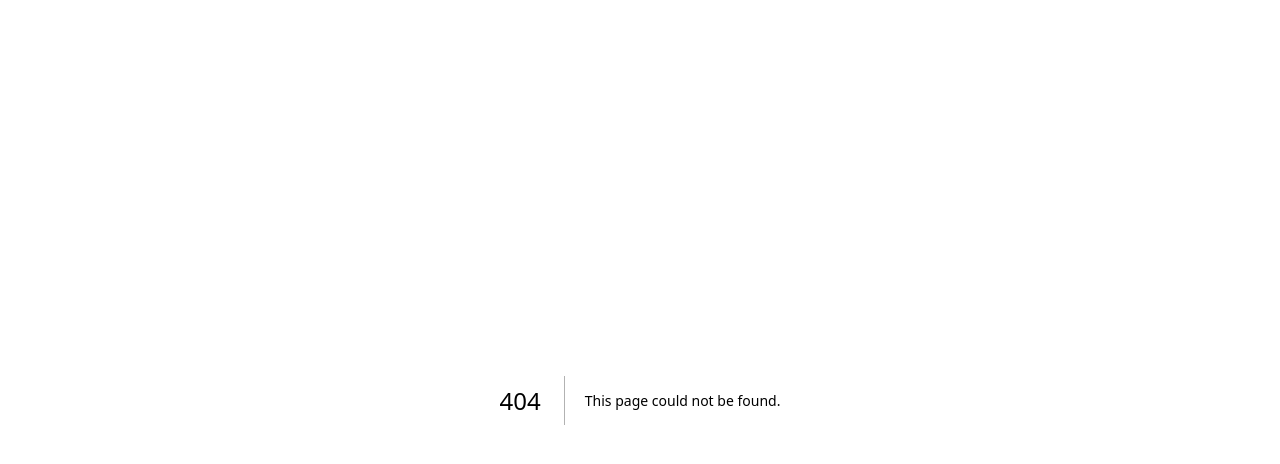
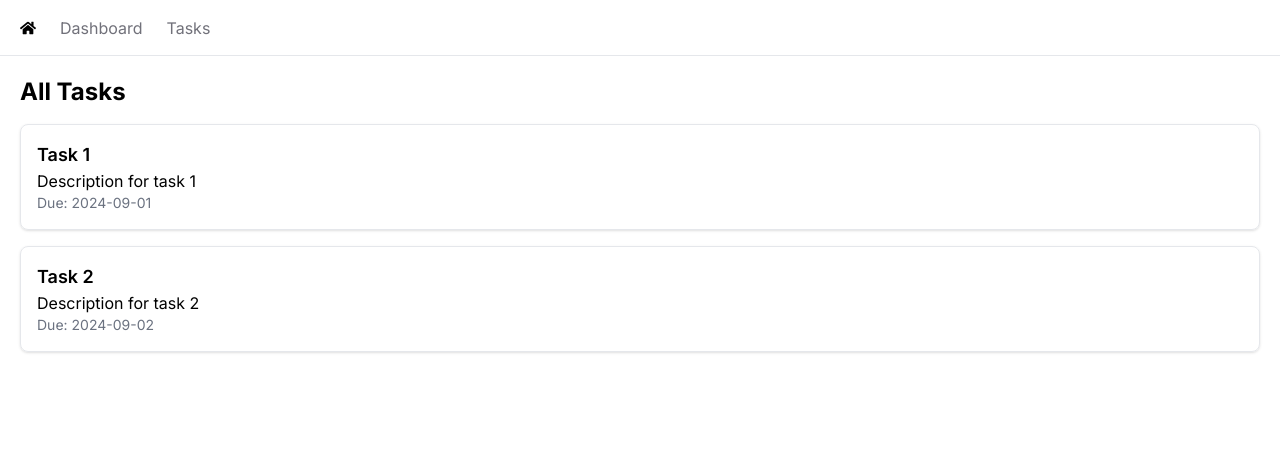
Before and after one commit to hectora10/joc--internship-solo-project, a Next.js app in the folder personal-task-manager/: page /tasks in a window 1280 px wide. Before the commit this address had no page. Shown: the top 464 px of the page. Built offline with nearby package versions, Linux system fonts and the light colour scheme.

Commit message:
Style edits + Created Tasks page component

```diff
--- a/personal-task-manager/app/NavBar.tsx
+++ b/personal-task-manager/app/NavBar.tsx
@@ -1,16 +1,16 @@
 import Link from 'next/link'
 import React from 'react'
-import { AiFillBug } from 'react-icons/ai';
+import { FaHome } from "react-icons/fa";
 
 const NavBar = () => {
   const links = [
     { label: 'Dashboard', href: '/' },
-    { label: 'Issues', href: '/issues' }
+    { label: 'Tasks', href: '/tasks' }
   ]
 
   return (
     <nav className='flex space-x-6 border-b mb-5 px-5 h-14 items-center'>
-        <Link href='/'><AiFillBug /></Link>
+        <Link href='/'><FaHome /></Link>
         <ul className='flex space-x-6'>
           {links.map(link =>
             <Link
--- /dev/null
+++ b/personal-task-manager/app/tasks/page.tsx
@@ -0,0 +1,29 @@
+"use client";
+
+import React, { useState } from 'react';
+import NavBar from '../NavBar'; // Adjust the path if necessary
+
+export default function TasksPage() {
+  const [tasks, setTasks] = useState([
+    { id: 1, name: 'Task 1', description: 'Description for task 1', dueDate: '2024-09-01' },
+    { id: 2, name: 'Task 2', description: 'Description for task 2', dueDate: '2024-09-02' }
+  ]);
+
+  return (
+    <>
+      <NavBar />
+      <main className='px-5'>
+        <h1 className='text-2xl font-bold mb-4'>All Tasks</h1>
+        <ul className='space-y-4'>
+          {tasks.map(task => (
+            <li key={task.id} className='border p-4 rounded-lg shadow'>
+              <h2 className='text-lg font-semibold'>{task.name}</h2>
+              <p>{task.description}</p>
+              <p className='text-sm text-gray-500'>Due: {task.dueDate}</p>
+            </li>
+          ))}
+        </ul>
+      </main>
+    </>
+  );
+}
```
